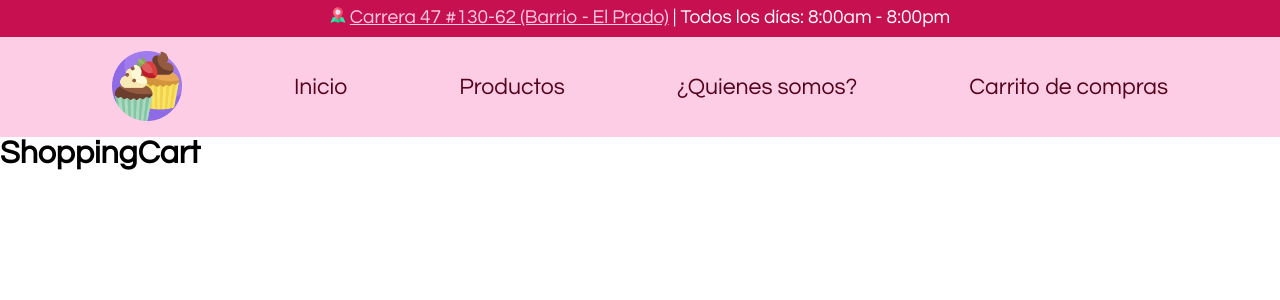
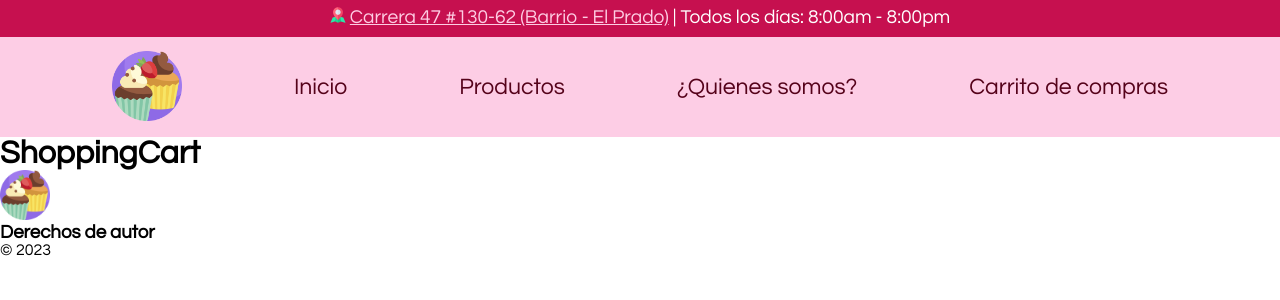
Before and after one commit to jonathanCocuy/e-commerce, a React (Create React App) app: page /shoppingcart in a window 1280 px wide. Shown: the top 300 px of the page. Built offline with nearby package versions, Linux system fonts and the light colour scheme.

Commit message:
First changes to Footer

```diff
--- a/src/App.js
+++ b/src/App.js
@@ -19,6 +19,7 @@ import Home from "./Components/Home/Home";
 import About from "./Components/About/About";
 import Products from "./Components/Products/Products";
 import ShoppingCart from "./Components/ShoppingCart/ShoppingCart";
+import Footer from "./Components/Footer/Footer";
 
 function App() {
   const adressHours = "Carrera 47 #130-62 (Barrio - El Prado)";
@@ -74,6 +75,9 @@ function App() {
           <Route path="/shoppingcart" element={<ShoppingCart />} />
         </Routes>
       </Router>
+
+      <Footer />
+
     </div>
   );
 }
--- /dev/null
+++ b/src/Components/Footer/Footer.js
@@ -0,0 +1,27 @@
+/* React */
+import React, {useEffect} from "react";
+
+/* CSS  */
+import "./styleFooter.css";
+
+/* Images */
+import IconPrincipal from "../../images/icon-principal.png";
+const  Footer = () =>{
+
+  useEffect(()=> {
+    document.getElementById("Year").textContent = new Date().getFullYear();
+  }, []);
+
+  return (
+    <div className="footer">
+      <img src={IconPrincipal} width={50} alt="Icon Principal" />
+      <footer class="footer-section">
+        <h3>Derechos de autor</h3>
+        <p>&copy; <span id="Year"/></p>
+      </footer>
+    </div>
+  );
+
+}
+
+export default Footer;
```
Also changed, not shown: src/App.css (line endings or trailing spaces), src/Components/Footer/styleFooter.css (added).
